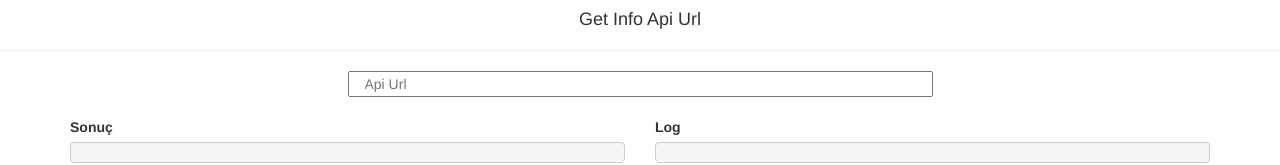
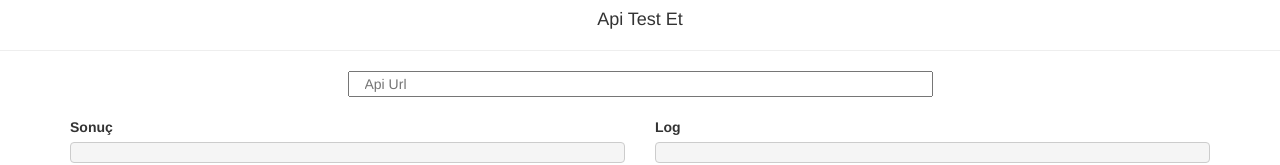
Before and after one commit to veysel/Angular2-Api, an Angular app: page / in a window 1280 px wide. Shown: the top 165 px of the page. Built offline with nearby package versions, Linux system fonts and the light colour scheme; no server answers.

Commit message:
Display name changed

```diff
--- a/src/app/Components/Main/main.template.html
+++ b/src/app/Components/Main/main.template.html
@@ -1,5 +1,5 @@
 <h4 class="text-center">
-    Get Info Api Url
+    Api Test Et
 </h4>
 <hr>
 <div class="container">
--- a/src/index.html
+++ b/src/index.html
@@ -3,7 +3,7 @@
 
 <head>
   <meta charset="utf-8">
-  <title>Angular2 Api</title>
+  <title>Api Test Et</title>
   <base href="/">
 
   <meta name="viewport" content="width=device-width, initial-scale=1">
```
